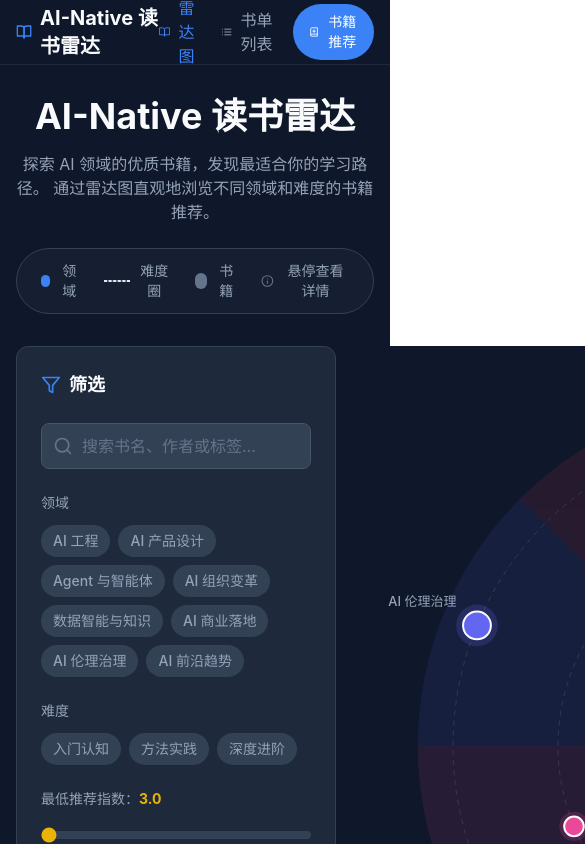
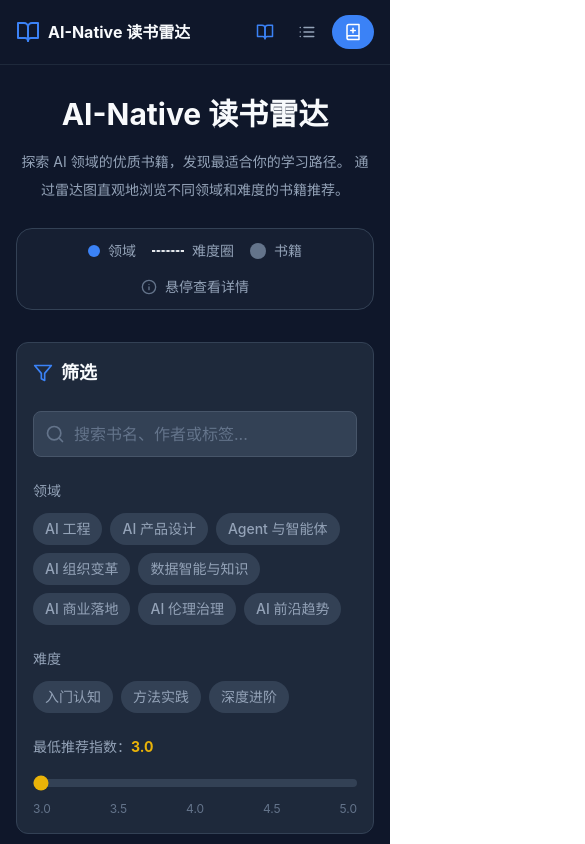
Before and after one commit to Sijie0607/AI-Native-Radar-YFversion, a React (Vite) app: page / in a window 390 px wide. Shown: the top 844 px of the page, 585 px wide, since content can reach past the window. Built offline with nearby package versions, Linux system fonts and the light colour scheme.

Commit message:
chore(recommendation): polish responsive layout and regression fixes

```diff
--- a/src/components/DetailSidebar/index.tsx
+++ b/src/components/DetailSidebar/index.tsx
@@ -12,9 +12,9 @@ const DetailSidebar = () => {
   const difficultyConfig = DIFFICULTIES[selectedBook.ringIndex];
 
   return (
-    <div className="fixed inset-y-0 right-0 w-[450px] bg-slate-800 border-l border-slate-700 shadow-2xl z-50 transform transition-transform duration-300 ease-in-out translate-x-0">
+    <div className="fixed inset-y-0 right-0 z-50 w-full border-l border-slate-700 bg-slate-800 shadow-2xl transform transition-transform duration-300 ease-in-out translate-x-0 sm:w-[450px]">
       {/* 头部 */}
-      <div className="p-6 border-b border-slate-700">
+      <div className="border-b border-slate-700 p-4 sm:p-6">
         <div className="flex items-start justify-between">
           <div className="flex-1 pr-4">
             <h2 className="text-2xl font-bold text-slate-50 mb-2">{selectedBook.title}</h2>
@@ -39,14 +39,14 @@ const DetailSidebar = () => {
       </div>
 
       {/* 内容 */}
-      <div className="overflow-y-auto h-[calc(100vh-80px)] p-6">
+      <div className="h-[calc(100vh-80px)] overflow-y-auto p-4 sm:p-6">
         {/* 封面 */}
         {selectedBook.cover && (
           <div className="mb-6 flex justify-center">
             <img
               src={selectedBook.cover}
               alt={selectedBook.title}
-              className="w-48 h-72 object-cover rounded-lg shadow-lg"
+              className="h-64 w-44 rounded-lg object-cover shadow-lg sm:h-72 sm:w-48"
             />
           </div>
         )}
@@ -72,7 +72,7 @@ const DetailSidebar = () => {
           </div>
 
           {/* 领域和难度 */}
-          <div className="grid grid-cols-2 gap-4">
+          <div className="grid grid-cols-1 gap-4 sm:grid-cols-2">
             <div className="p-4 bg-slate-700/50 rounded-lg">
               <div className="flex items-center gap-2 mb-1">
                 <BookOpen size={16} className="text-slate-400" />
--- a/src/components/Navbar/index.tsx
+++ b/src/components/Navbar/index.tsx
@@ -10,47 +10,47 @@ const Navbar = ({ onRecommendClick }: NavbarProps) => {
 
   return (
     <nav className="fixed top-0 left-0 right-0 bg-slate-900 border-b border-slate-800 z-50">
-      <div className="container mx-auto px-4 h-16 flex items-center justify-between">
+      <div className="container mx-auto flex h-16 items-center justify-between gap-3 px-4">
         <Link
           to="/"
-          className="flex items-center gap-2 text-slate-50 font-bold text-xl"
+          className="min-w-0 flex items-center gap-2 text-slate-50"
         >
-          <BookOpen size={24} className="text-blue-500" />
-          AI-Native 读书雷达
+          <BookOpen size={24} className="flex-shrink-0 text-blue-500" />
+          <span className="truncate text-base font-bold sm:text-xl">AI-Native 读书雷达</span>
         </Link>
 
-        <div className="flex items-center gap-4">
+        <div className="flex items-center gap-2 sm:gap-4">
           <Link
             to="/"
-            className={`flex items-center gap-2 transition-colors ${
+            className={`flex items-center gap-2 rounded-lg px-2 py-2 text-sm transition-colors sm:px-0 sm:py-0 ${
               location.pathname === '/'
                 ? 'text-blue-500'
                 : 'text-slate-400 hover:text-slate-50'
             }`}
           >
-            <BookOpen size={20} />
-            雷达图
+            <BookOpen size={18} />
+            <span className="hidden sm:inline">雷达图</span>
           </Link>
           <Link
             to="/list"
-            className={`flex items-center gap-2 transition-colors ${
+            className={`flex items-center gap-2 rounded-lg px-2 py-2 text-sm transition-colors sm:px-0 sm:py-0 ${
               location.pathname === '/list'
                 ? 'text-blue-500'
                 : 'text-slate-400 hover:text-slate-50'
             }`}
           >
-            <ListIcon size={20} />
-            书单列表
+            <ListIcon size={18} />
+            <span className="hidden sm:inline">书单列表</span>
           </Link>
 
           {onRecommendClick && (
             <button
               type="button"
               onClick={onRecommendClick}
-              className="inline-flex items-center gap-2 rounded-full bg-blue-500 px-4 py-2 text-sm font-medium text-white transition-all hover:bg-blue-400 hover:shadow-lg hover:shadow-blue-500/20"
+              className="inline-flex items-center gap-2 rounded-full bg-blue-500 px-3 py-2 text-sm font-medium text-white transition-all hover:bg-blue-400 hover:shadow-lg hover:shadow-blue-500/20 sm:px-4"
             >
               <BookPlus size={18} />
-              书籍推荐
+              <span className="hidden sm:inline">书籍推荐</span>
             </button>
           )}
         </div>
--- a/src/components/RadarChart/index.tsx
+++ b/src/components/RadarChart/index.tsx
@@ -192,7 +192,7 @@ const RadarChart = () => {
   // 渲染加载状态
   if (loadingStatus === 'loading') {
     return (
-      <div className="w-full h-[800px] flex items-center justify-center">
+      <div className="flex aspect-square min-h-[320px] w-full items-center justify-center rounded-2xl bg-slate-900">
         <div className="text-center">
           <div className="w-16 h-16 border-4 border-slate-700 border-t-blue-500 rounded-full animate-spin mx-auto mb-4" />
           <p className="text-slate-400 text-lg">加载中...</p>
@@ -204,7 +204,7 @@ const RadarChart = () => {
   // 渲染空状态
   if (filteredBooks().length === 0) {
     return (
-      <div className="w-full h-[800px] flex items-center justify-center">
+      <div className="flex aspect-square min-h-[320px] w-full items-center justify-center rounded-2xl bg-slate-900">
         <div className="text-center">
           <p className="text-slate-400 text-lg">无符合条件的书籍</p>
         </div>
@@ -213,11 +213,12 @@ const RadarChart = () => {
   }
 
   return (
-    <div className="relative w-full h-[800px] overflow-hidden bg-slate-900 rounded-2xl">
+    <div className="relative aspect-square w-full overflow-hidden rounded-2xl bg-slate-900">
       <svg
-        width={width}
-        height={height}
+        width="100%"
+        height="100%"
         viewBox={`0 0 ${width} ${height}`}
+        className="block h-full w-full"
       >
         {/* 背景 */}
         <rect x={0} y={0} width={width} height={height} fill="#0F172A" />
--- a/src/components/RecommendationDrawer/index.tsx
+++ b/src/components/RecommendationDrawer/index.tsx
@@ -195,7 +195,7 @@ const RecommendationDrawer = ({ isOpen, onClose }: RecommendationDrawerProps) =>
 
       <aside className="absolute inset-y-0 right-0 w-full max-w-[440px] border-l border-slate-700 bg-slate-800 shadow-2xl">
         <div className="flex h-full flex-col">
-          <div className="flex items-start justify-between border-b border-slate-700 p-6">
+          <div className="flex items-start justify-between border-b border-slate-700 p-4 sm:p-6">
             <div className="pr-4">
               <div className="mb-3 inline-flex h-11 w-11 items-center justify-center rounded-xl bg-blue-500/15 text-blue-400">
                 <BookPlus size={22} />
@@ -214,7 +214,7 @@ const RecommendationDrawer = ({ isOpen, onClose }: RecommendationDrawerProps) =>
             </button>
           </div>
 
-          <div className="flex-1 space-y-6 overflow-y-auto p-6">
+          <div className="flex-1 space-y-6 overflow-y-auto p-4 sm:p-6">
             <section className="rounded-xl border border-blue-500/20 bg-blue-500/8 p-4">
               <div className="flex items-center gap-2 text-sm font-medium text-blue-300">
                 <FileText size={16} />
--- a/src/components/SearchFilter/index.tsx
+++ b/src/components/SearchFilter/index.tsx
@@ -23,8 +23,8 @@ const SearchFilter = () => {
   const hasActiveFilters = filters.domains.length > 0 || filters.difficultyLevels.length > 0 || filters.minScore > 3 || filters.searchQuery;
 
   return (
-    <div className="bg-slate-800 rounded-xl p-6 border border-slate-700">
-      <div className="flex items-center justify-between mb-6">
+    <div className="rounded-xl border border-slate-700 bg-slate-800 p-4 sm:p-6">
+      <div className="mb-6 flex items-center justify-between">
         <h3 className="text-lg font-semibold text-slate-50 flex items-center gap-2">
           <Filter size={20} className="text-blue-500" />
           筛选
--- a/src/pages/Home/index.tsx
+++ b/src/pages/Home/index.tsx
@@ -42,17 +42,17 @@ const Home = () => {
       <main className="pt-16">
         <div className="container mx-auto px-4 py-8">
           {/* 页面标题和介绍 */}
-          <div className="text-center mb-8">
-            <h1 className="text-4xl font-bold text-slate-50 mb-4">
+          <div className="mb-8 text-center">
+            <h1 className="mb-4 text-3xl font-bold text-slate-50 sm:text-4xl">
               AI-Native 读书雷达
             </h1>
-            <p className="text-slate-400 max-w-2xl mx-auto mb-6">
+            <p className="mx-auto mb-6 max-w-2xl text-sm leading-7 text-slate-400 sm:text-base">
               探索 AI 领域的优质书籍，发现最适合你的学习路径。
               通过雷达图直观地浏览不同领域和难度的书籍推荐。
             </p>
 
             {/* 图例说明 */}
-            <div className="inline-flex items-center gap-6 bg-slate-800/50 px-6 py-3 rounded-full border border-slate-700">
+            <div className="inline-flex flex-wrap items-center justify-center gap-4 rounded-2xl border border-slate-700 bg-slate-800/50 px-5 py-3 sm:gap-6 sm:rounded-full sm:px-6">
               <div className="flex items-center gap-2">
                 <div className="w-3 h-3 rounded-full bg-blue-500" />
                 <span className="text-slate-400 text-sm">领域</span>
@@ -72,9 +72,9 @@ const Home = () => {
             </div>
           </div>
 
-          <div className="flex gap-8">
+          <div className="flex flex-col gap-6 xl:flex-row xl:gap-8">
             {/* 左侧：筛选面板 */}
-            <div className="w-80 flex-shrink-0">
+            <div className="w-full flex-shrink-0 xl:w-80">
               <SearchFilter />
 
               {/* 统计信息 */}
@@ -100,7 +100,7 @@ const Home = () => {
             </div>
 
             {/* 右侧：雷达图 */}
-            <div className="flex-1">
+            <div className="min-w-0 flex-1">
               <RadarChart />
             </div>
           </div>
```
